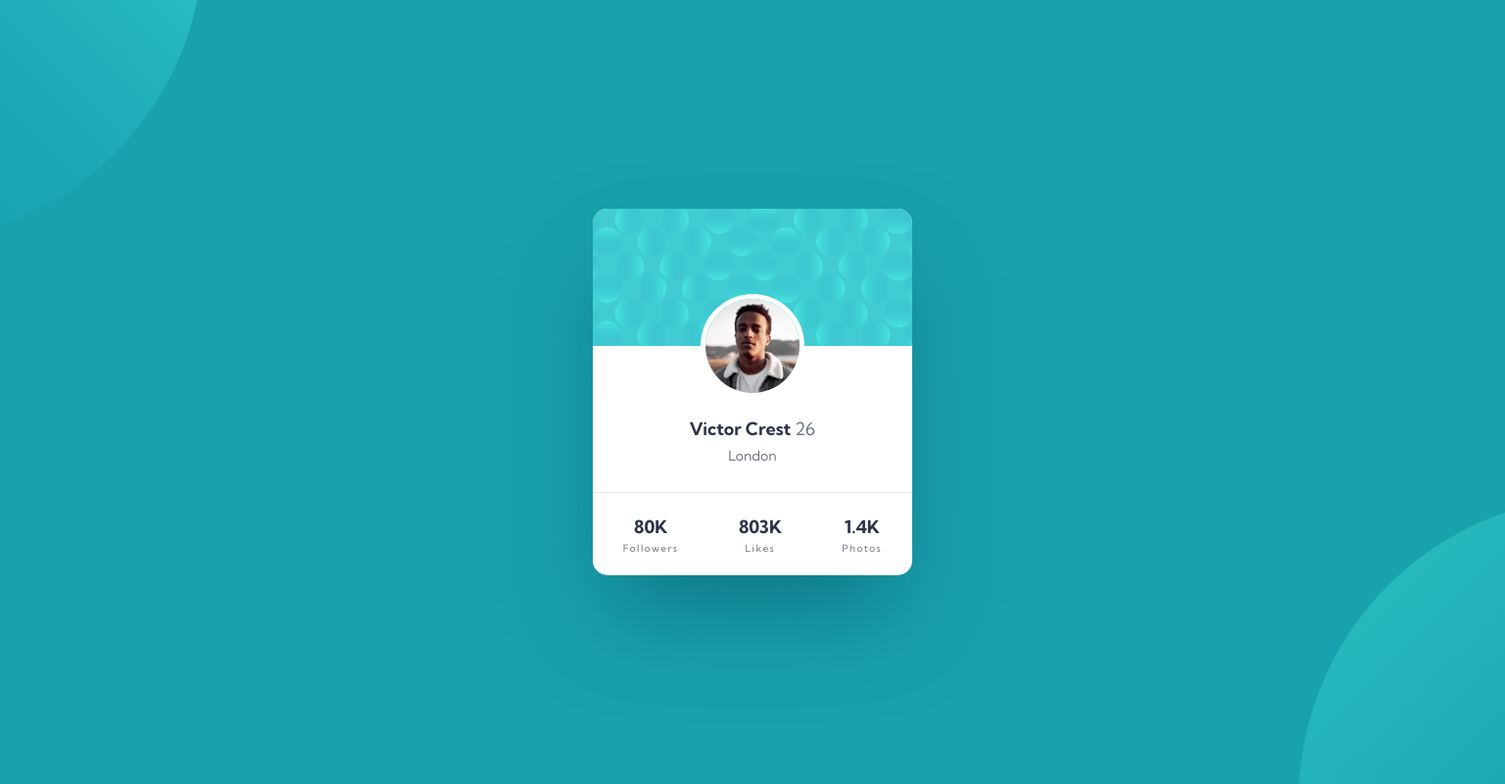
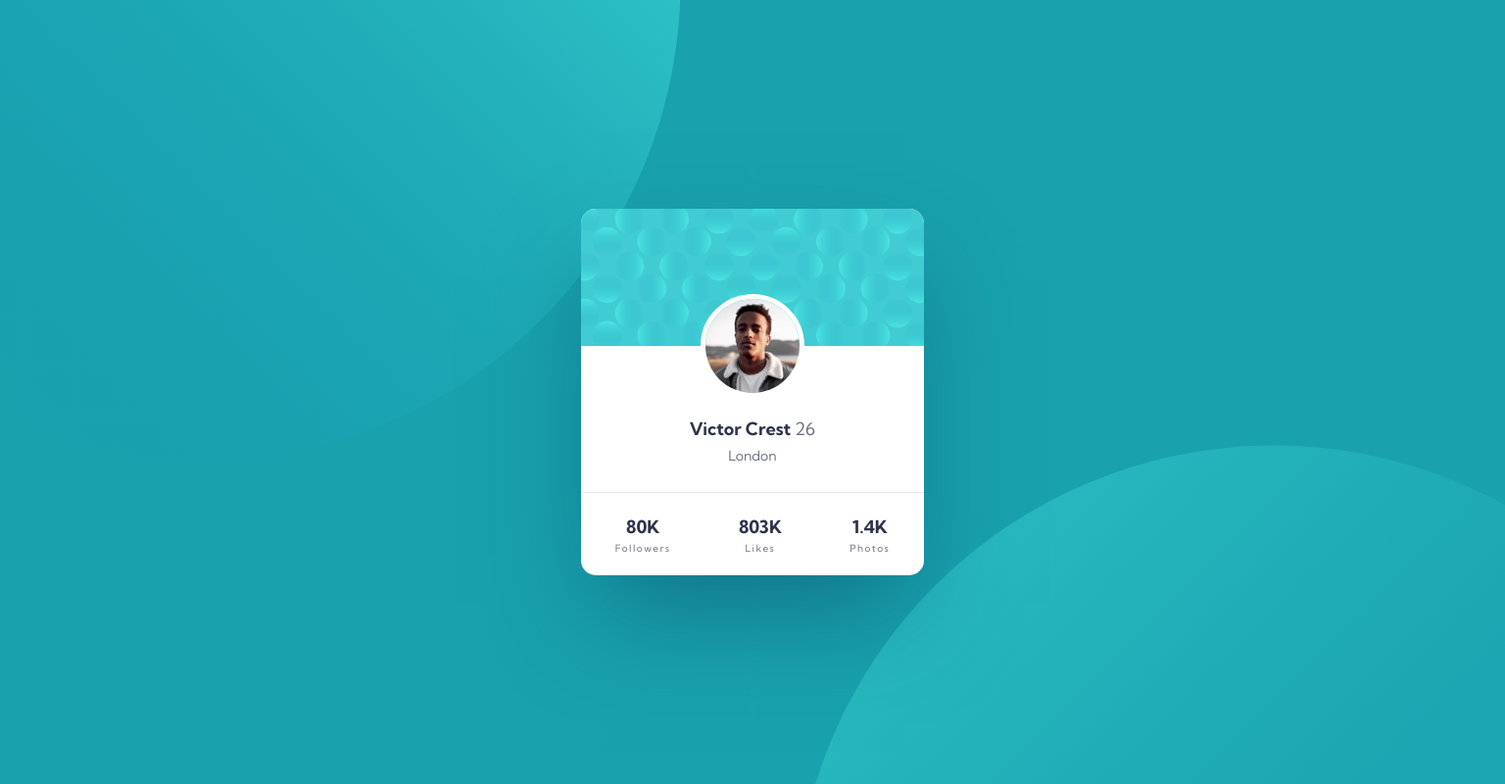
Before and after one commit to brian-jensen/profile-card-component, a plain HTML site: page index.html in a window 1536 px wide. Shown: the whole page at 98% size. Drawn offline with Linux system fonts and the light colour scheme.

Commit message:
Add desktop styles

```diff
--- a/css/styles.css
+++ b/css/styles.css
@@ -46,8 +46,8 @@ body {
 }
 
 .card {
-  width: 20.375rem;
-  height: 23.375rem;
+  width: 326px;
+  height: 374px;
   background: #FFFFFF;
   box-shadow: 0px 50px 100px -20px hsla(196.7, 84.3%, 20%, 0.5);
   border-radius: 15px;
@@ -92,7 +92,6 @@ body {
   color: hsl(227, 9.7%, 46.5%);
 }
 
-
 .card-stats {
   display: flex;
   justify-content: space-around;
@@ -117,3 +116,16 @@ body {
   letter-spacing: 1.5px;
   color: hsl(227, 9.7%, 46.5%);
 }
+
+@media (min-width: 1440px) {
+
+  body {
+    background: url(../images/bg-pattern-top.svg) no-repeat top -31.75rem left -17.6875rem/61.125rem, url(../images/bg-pattern-bottom.svg) no-repeat bottom -39.5rem right -15.75rem/61.125rem;
+  }
+
+  .card,
+  .card-header {
+    width: 350px;
+  }
+
+}
```
